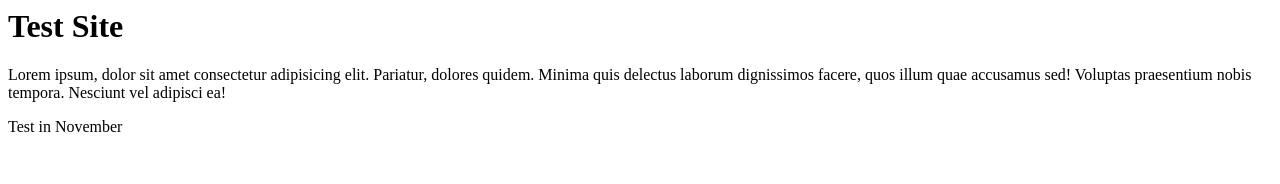
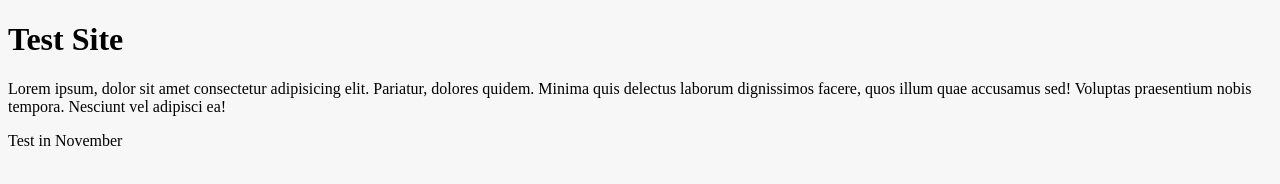
Before and after one commit to danaidesign/tropicali, a plain HTML site: page index.html in a window 1280 px wide. Drawn offline with Linux system fonts and the light colour scheme.

Commit message:
Add stylesheet

```diff
--- /dev/null
+++ b/app.css
@@ -0,0 +1,4 @@
+body {
+    background-color: #f7f7f7;
+    color: #000;
+}
--- a/index.html
+++ b/index.html
@@ -1,3 +1,15 @@
-<h1>Test Site</h1>
-<p>Lorem ipsum, dolor sit amet consectetur adipisicing elit. Pariatur, dolores quidem. Minima quis delectus laborum dignissimos facere, quos illum quae accusamus sed! Voluptas praesentium nobis tempora. Nesciunt vel adipisci ea!</p>
-<p>Test in November</p>
+<!DOCTYPE html>
+<html lang="en">
+<head>
+    <meta charset="UTF-8">
+    <meta http-equiv="X-UA-Compatible" content="IE=edge">
+    <meta name="viewport" content="width=device-width, initial-scale=1.0">
+    <title>Tropicali</title>
+    <link rel="stylesheet" href="app.css">
+</head>
+<body>
+    <h1>Test Site</h1>
+    <p>Lorem ipsum, dolor sit amet consectetur adipisicing elit. Pariatur, dolores quidem. Minima quis delectus laborum dignissimos facere, quos illum quae accusamus sed! Voluptas praesentium nobis tempora. Nesciunt vel adipisci ea!</p>
+    <p>Test in November</p>
+</body>
+</html>
```
